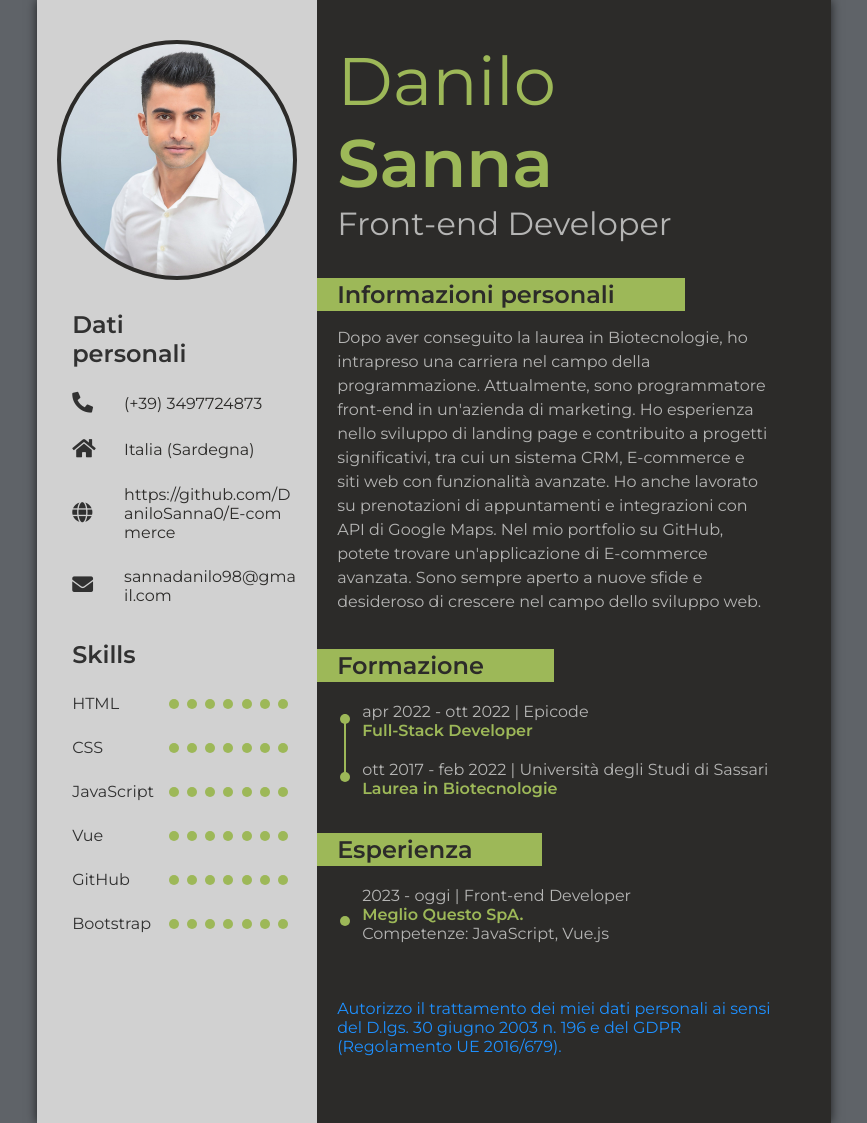
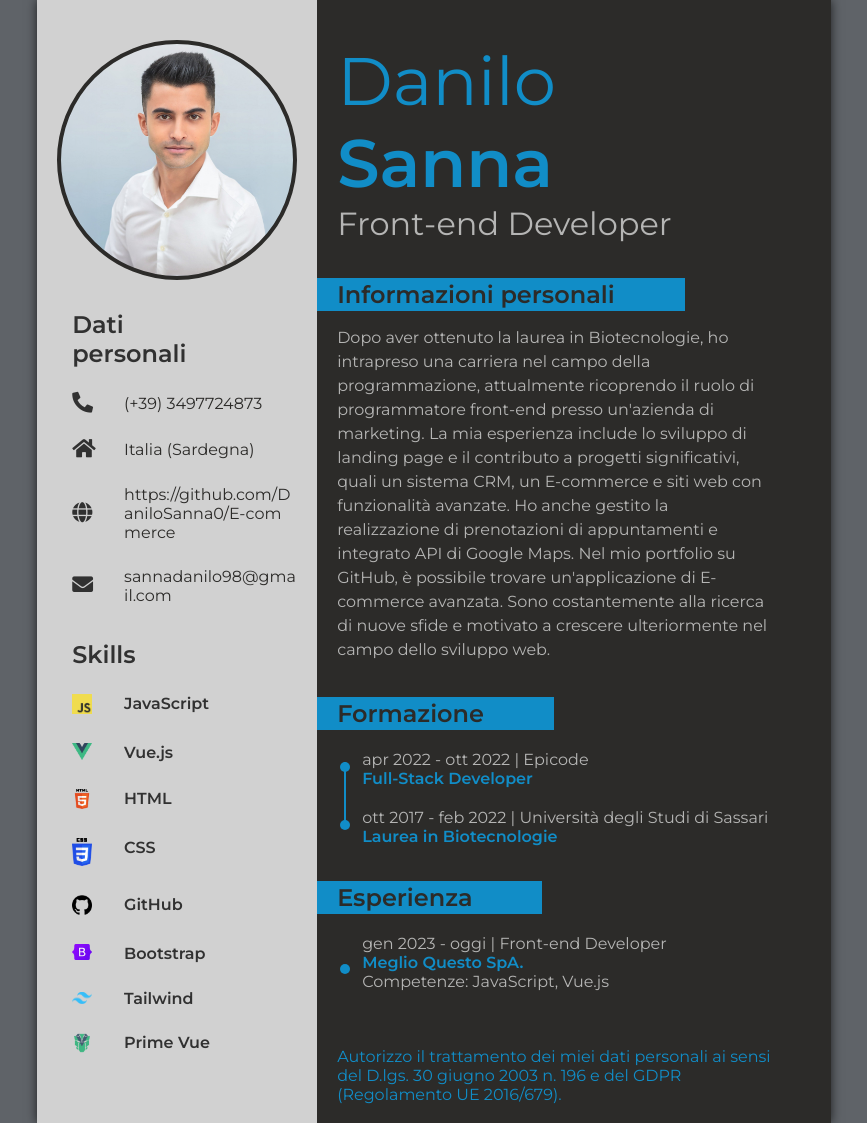
Before and after one commit to DaniloSanna0/CV, a plain HTML site: page index.html in a window 1280 px wide. Shown: the whole page, without its empty margins (206-1073 px from the left). Drawn offline with Linux system fonts and the light colour scheme.

Commit message:
feat: refact CV!

```diff
--- a/index.html
+++ b/index.html
@@ -44,72 +44,52 @@
                     </h2>
                 </div>
                 <div class="skill-1">
-                    <p>HTML</p>
                     <div class="progress">
-                        <div class="dot active"></div>
-                        <div class="dot active"></div>
-                        <div class="dot active"></div>
-                        <div class="dot active"></div>
-                        <div class="dot active"></div>
-                        <div class="dot active"></div>
-                        <div class="dot active"></div>
+                        <img src="./JavaScript-logo.webp" alt="JavaScript" width="20">
                     </div>
+                    <p>JavaScript</p>
                 </div>
                 <div class="skill-2">
-                    <p>CSS</p>
                     <div class="progress">
-                        <div class="dot active"></div>
-                        <div class="dot active"></div>
-                        <div class="dot active"></div>
-                        <div class="dot active"></div>
-                        <div class="dot active"></div>
-                        <div class="dot active"></div>
-                        <div class="dot active"></div>
+                        <img src="./Vue.js_Logo.webp" alt="Vue" width="20">
                     </div>
+                    <p>Vue.js</p>
                 </div>
-                <div class="skill-3">JavaScript<div class="progress">
-                        <div class="dot active"></div>
-                        <div class="dot active"></div>
-                        <div class="dot active"></div>
-                        <div class="dot active"></div>
-                        <div class="dot active"></div>
-                        <div class="dot active"></div>
-                        <div class="dot active"></div>
+                <div class="skill-3">
+                    <div class="progress">
+                    <img src="./HTML5_logo.webp" alt="HTML" width="20">
                     </div>
+                    HTML
                 </div>
-                <div class="skill-4">Vue<div class="progress">
-                        <div class="dot active"></div>
-                        <div class="dot active"></div>
-                        <div class="dot active"></div>
-                        <div class="dot active"></div>
-                        <div class="dot active"></div>
-                        <div class="dot active"></div>
-                        <div class="dot active"></div>
+                <div class="skill-4">
+                    <div class="progress">
+                    <img src="./CSS3_logo.webp" alt="CSS" width="20">
                     </div>
+                    CSS
                 </div>
                 <div class="skill-5">
+                    <div class="progress">
+                        <img src="./25231.webp" alt="GitHub" width="20">
+                    </div>
                     <p>GitHub</p>
-                    <div class="progress">
-                        <div class="dot active"></div>
-                        <div class="dot active"></div>
-                        <div class="dot active"></div>
-                        <div class="dot active"></div>
-                        <div class="dot active"></div>
-                        <div class="dot active"></div>
-                        <div class="dot active"></div>
-                    </div>
                 </div>
                 <div class="skill-6">
+                    <div class="progress">
+                        <img src="./Bootstrap_logo.svg.webp" alt="Bootstrap" width="20">
+                    </div>
                     <p>Bootstrap</p>
+                </div>
+                <div class="skill-7">
                     <div class="progress">
-                        <div class="dot active"></div>
-                        <div class="dot active"></div>
-                        <div class="dot active"></div>
-                        <div class="dot active"></div>
-                        <div class="dot active"></div>
-                        <div class="dot active"></div>
-                        <div class="dot active"></div>
+                        <img src="./Tailwind_CSS_Logo.svg.webp" alt="Tailwind" width="20">
                     </div>
+                    <p>Tailwind</p>
+                </div>
+                <div class="skill-8">
+                    <div class="progress">
+                        <img src="./primevue-logo.webp" alt="Prime Vue" width="20">
+                    </div>
+                    <p>Prime Vue</p>
                 </div>
 
             </div>
@@ -131,8 +111,7 @@
                 </div>
                 <div class="desc">
 
-Dopo aver conseguito la laurea in Biotecnologie, ho intrapreso una carriera nel campo della programmazione. Attualmente, sono programmatore front-end in un'azienda di marketing. Ho esperienza nello sviluppo di landing page e contribuito a progetti significativi, tra cui un sistema CRM, E-commerce e siti web con funzionalità avanzate. Ho anche lavorato su prenotazioni di appuntamenti e integrazioni con API di Google Maps. Nel mio portfolio su GitHub, potete trovare un'applicazione di E-commerce avanzata. Sono sempre aperto a nuove sfide e desideroso di crescere nel campo dello sviluppo web.
-                </div>
+                    Dopo aver ottenuto la laurea in Biotecnologie, ho intrapreso una carriera nel campo della programmazione, attualmente ricoprendo il ruolo di programmatore front-end presso un'azienda di marketing. La mia esperienza include lo sviluppo di landing page e il contributo a progetti significativi, quali un sistema CRM, un E-commerce e siti web con funzionalità avanzate. Ho anche gestito la realizzazione di prenotazioni di appuntamenti e integrato API di Google Maps. Nel mio portfolio su GitHub, è possibile trovare un'applicazione di E-commerce avanzata. Sono costantemente alla ricerca di nuove sfide e motivato a crescere ulteriormente nel campo dello sviluppo web.               </div>
             </div>
             <div class="group-2">
                 <div class="title">
@@ -168,7 +147,7 @@ Dopo aver conseguito la laurea in Biotecnologie, ho intrapreso una carriera nel
                 <div class="desc">
                     <ul>
                         <li>
-                            <div class="msg-1">2023 - oggi | Front-end Developer</div>
+                            <div class="msg-1">gen 2023 - oggi | Front-end Developer</div>
                             <div class="msg-2">Meglio Questo SpA.</div>
                             <div class="msg-3">Competenze: JavaScript, Vue.js</div>
                         </li>
--- a/style.css
+++ b/style.css
@@ -80,7 +80,7 @@ body {
 }
 .grid-container .zone-1 .personal-box > *:not(.title) {
   margin: 25px 0px;
-  grid-template-columns: 0.7fr 1fr;
+  grid-template-columns: 0.3fr 1fr;
   display: grid;
 }
 .grid-container .zone-1 .personal-box .progress .dot {
@@ -92,7 +92,7 @@ body {
   margin-left: 4px;
 }
 .grid-container .zone-1 .personal-box .progress .dot.active {
-  background-color: #9db858;
+  background-color: #118dc7 ;
 }
 .grid-container .zone-1 .hobbies-box {
   margin-top: 35px;
@@ -112,7 +112,7 @@ body {
 }
 .grid-container .zone-2 .headTitle {
   font-size: 2.1em;
-  color: #9db858;
+  color: #118dc7 ;
 }
 .grid-container .zone-2 .headTitle h1 {
   font-weight: 400 !important;
@@ -125,7 +125,7 @@ body {
   padding: 2px 70px 2px 20px;
   margin-left: -20px;
   margin-top: 35px;
-  background: #9db858;
+  background: #118dc7 ;
   color: #2c2b29;
 }
 .grid-container .zone-2 .group-1 .desc {
@@ -149,7 +149,7 @@ body {
   width: 10px;
   height: 10px;
   border-radius: 50%;
-  background: #9db858;
+  background: #118dc7 ;
 }
 .grid-container .zone-2 .group-2 .desc ul li {
   list-style-type: none;
@@ -161,13 +161,13 @@ body {
   top: 12px;
   left: -18px;
   height: 60px;
-  border-left: 2px solid #9db858;
+  border-left: 2px solid #118dc7 ;
 }
 .grid-container .zone-2 .group-2 .desc ul:last-of-type li:before {
   content: none;
 }
 .grid-container .zone-2 .group-2 .desc ul li div:last-of-type {
-  color: #9db858;
+  color: #118dc7 ;
   font-weight: bold;
 }
 .grid-container .zone-2 .group-3 .desc {
@@ -187,7 +187,7 @@ body {
   width: 10px;
   height: 10px;
   border-radius: 50%;
-  background: #9db858;
+  background: #118dc7 ;
 }
 .grid-container .zone-2 .group-3 .desc ul li {
   list-style-type: none;
@@ -199,16 +199,20 @@ body {
   top: 30px;
   left: -18px;
   height: 100px;
-  border-left: 2px solid #9db858;
+  border-left: 2px solid #118dc7 ;
 }
 .grid-container .zone-2 .group-3 .desc ul:last-of-type li:before {
   content: none;
 }
 .grid-container .zone-2 .group-3 .desc ul li div:nth-child(2) {
-  color: #9db858;
+  color: #118dc7  ;
   font-weight: bold;
 }
 .privacy{
   margin-top: 3.5rem;
-  color: dodgerblue;
+  color: #118dc7;
 }
+
+.skill-1,.skill-2,.skill-3,.skill-4,.skill-5,.skill-6,.skill-7,.skill-8{
+  font-weight: bold;
+}
```
Also changed, not shown: 25231.webp (added), Bootstrap_logo.svg.webp (added), CSS3_logo.webp (added), HTML5_logo.webp (added), JavaScript-logo.webp (added), Tailwind_CSS_Logo.svg.webp (added), Vue.js_Logo.webp (added), primevue-logo.webp (added).
